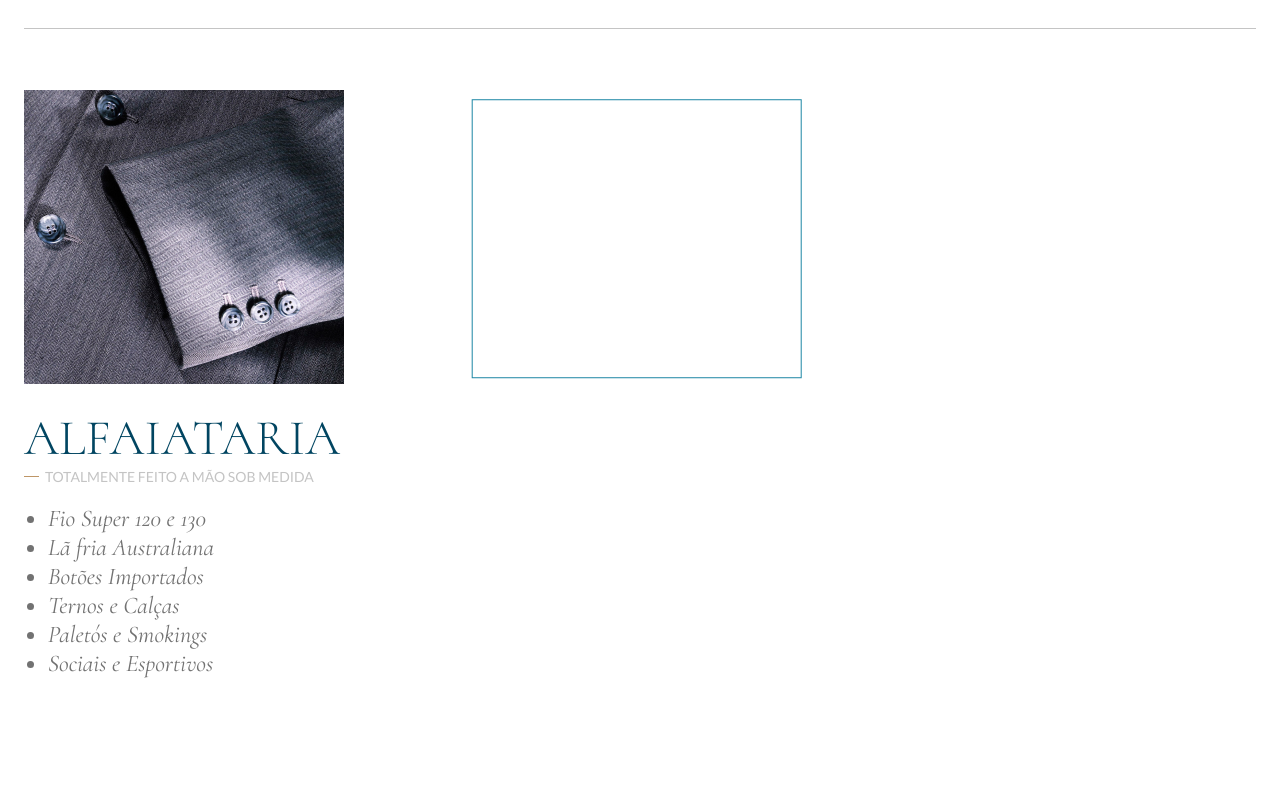
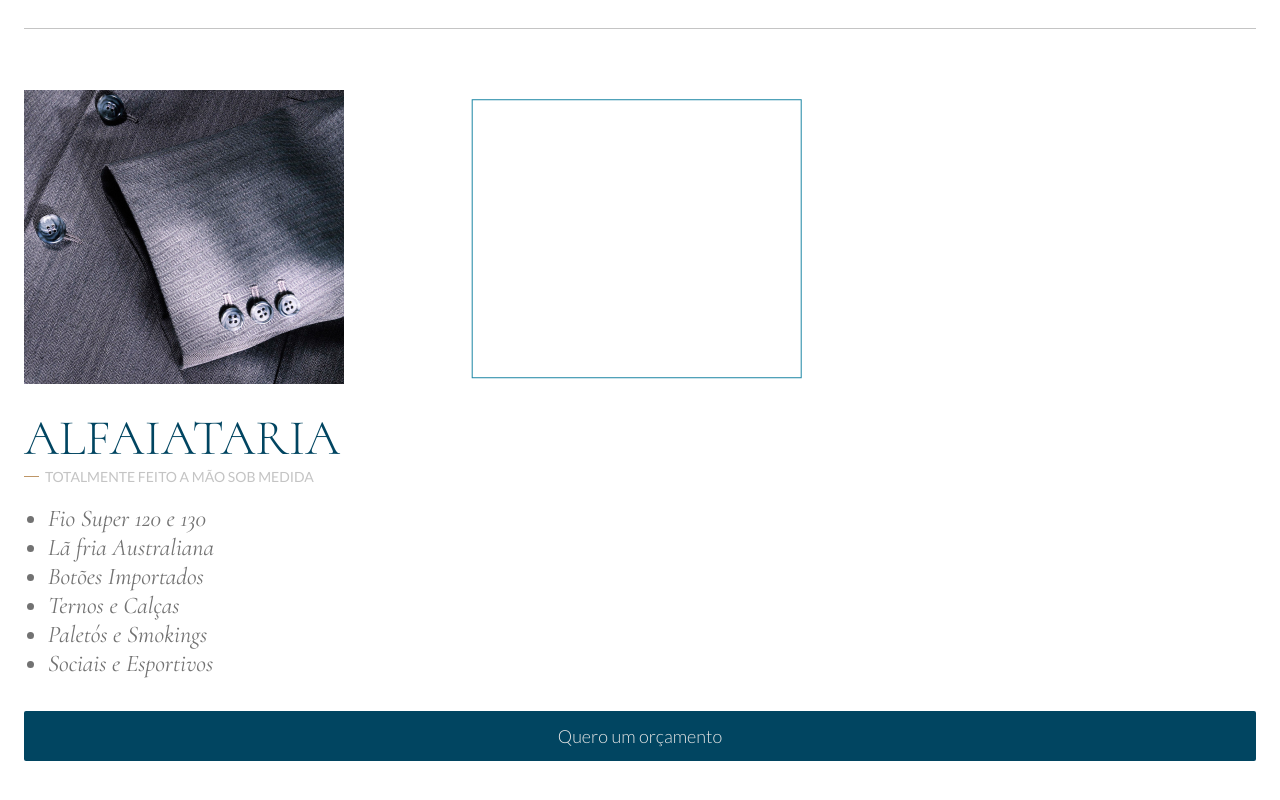
Before and after one commit to keyyuwan/fasters-ps, a React (Create React App) app: page / in a window 1280 px wide. Shown: the part 3321-4121 px from the top of the page. Before the commit the page ends 3999 px from the top, so only its background shows below. Built offline with nearby package versions, Linux system fonts and the light colour scheme; a web font is replaced by a local one.

Commit message:
products button

```diff
--- a/src/components/Products/index.tsx
+++ b/src/components/Products/index.tsx
@@ -20,6 +20,8 @@ export function Products() {
         description="Totalmente feito a mão sob medida"
         pros={alfaiatariaPros}
       />
+
+      <button>Quero um orçamento</button>
     </div>
   );
 }
--- a/src/components/Products/styles.module.scss
+++ b/src/components/Products/styles.module.scss
@@ -7,4 +7,15 @@
     background: var(--gray-500);
     margin: 32px 0;
   }
+
+  button {
+    margin: 33px 0 53px;
+    width: 100%;
+    height: 50px;
+    border: 0;
+    border-radius: 2px;
+    background: var(--blue-500);
+    color: var(--gray-400);
+    font: 300 18px Lato;
+  }
 }
```
